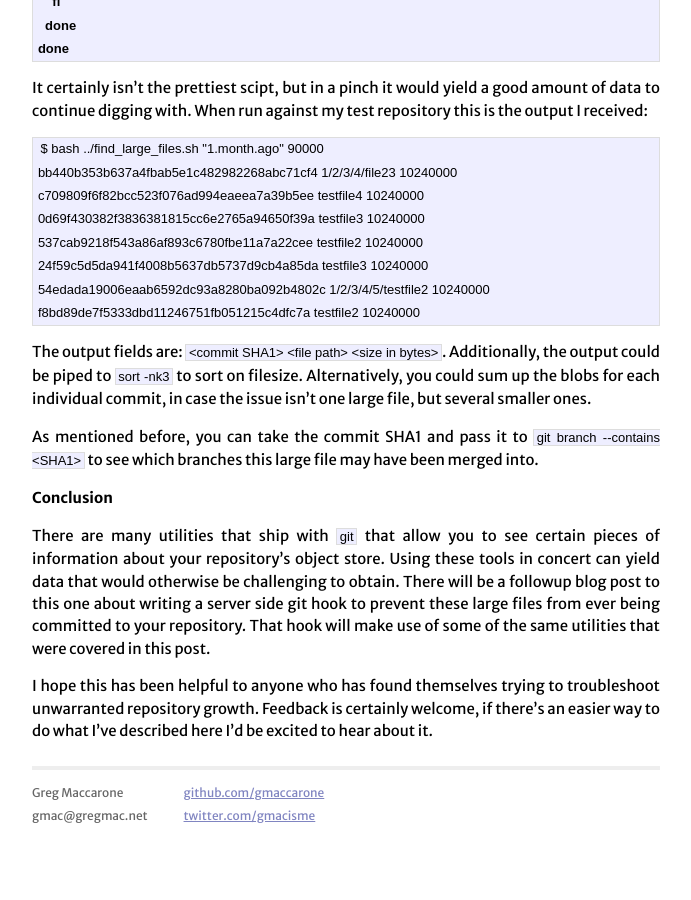
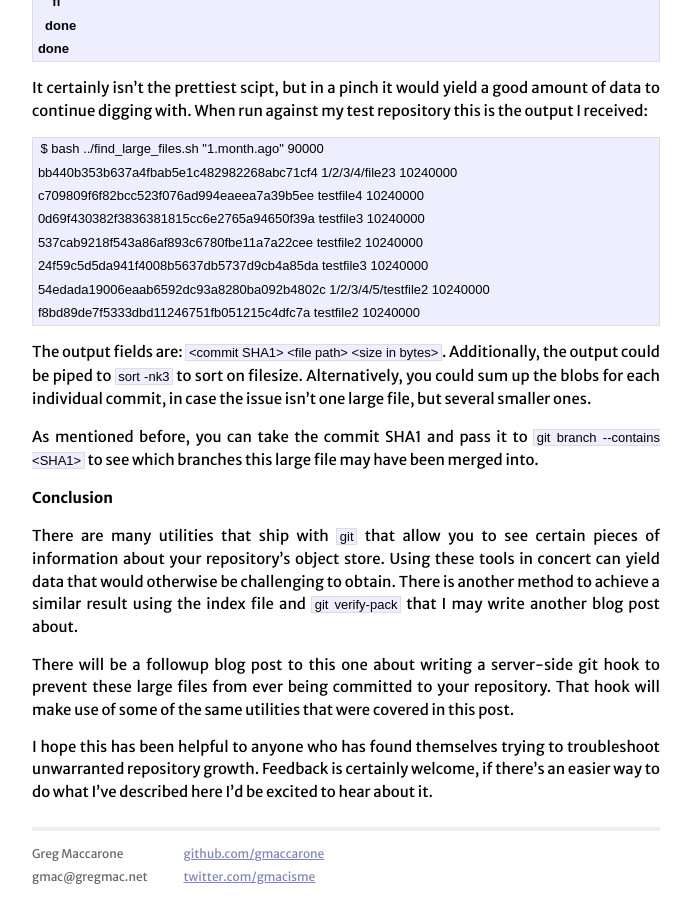
Before and after one commit to gmaccarone/gmaccarone.github.io, a Jekyll site: the page built from _posts/2013-06-13-locating-large-objects.markdown, in a window 1280 px wide and 900 px high, scrolled down 2410 px. Shown: the whole window, without its empty margins (294-985 px from the left). Built offline with Jekyll 4.4.1, drawn with Linux system fonts in a browser that asks for light colours; some web fonts are replaced; before the commit the page ends 3249 px from its top, so only the background shows below that.

Commit message:
Edit large object blog

```diff
--- a/_posts/2013-06-13-locating-large-objects.markdown
+++ b/_posts/2013-06-13-locating-large-objects.markdown
@@ -149,10 +149,14 @@ into.
 # Conclusion
 There are many utilities that ship with `git` that allow you to see certain
 pieces of information about your repository's object store. Using these tools
-in concert can yield data that would otherwise be challenging to obtain.
-There will be a followup blog post to this one about writing a server side git
+in concert can yield data that would otherwise be challenging to obtain. There
+is another method to achieve a similar result using the index file and `git
+verify-pack` that I may write another blog post about.
+
+There will be a followup blog post to this one about writing a server-side git
 hook to prevent these large files from ever being committed to your repository.
-That hook will make use of some of the same utilities that were covered in this post.
+That hook will make use of some of the same utilities that were covered in this
+post.
 
 I hope this has been helpful to anyone who has found themselves trying to
 troubleshoot unwarranted repository growth. Feedback is certainly welcome, if
```
